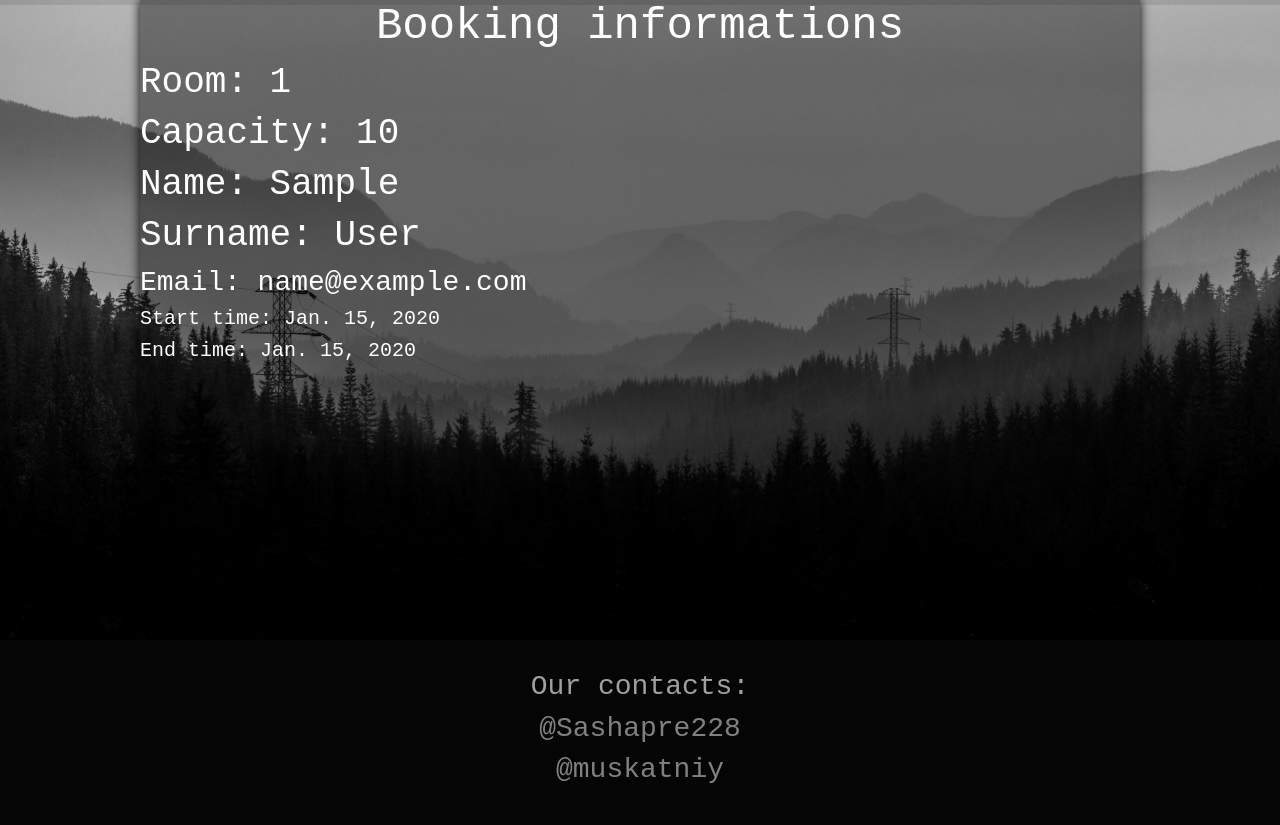
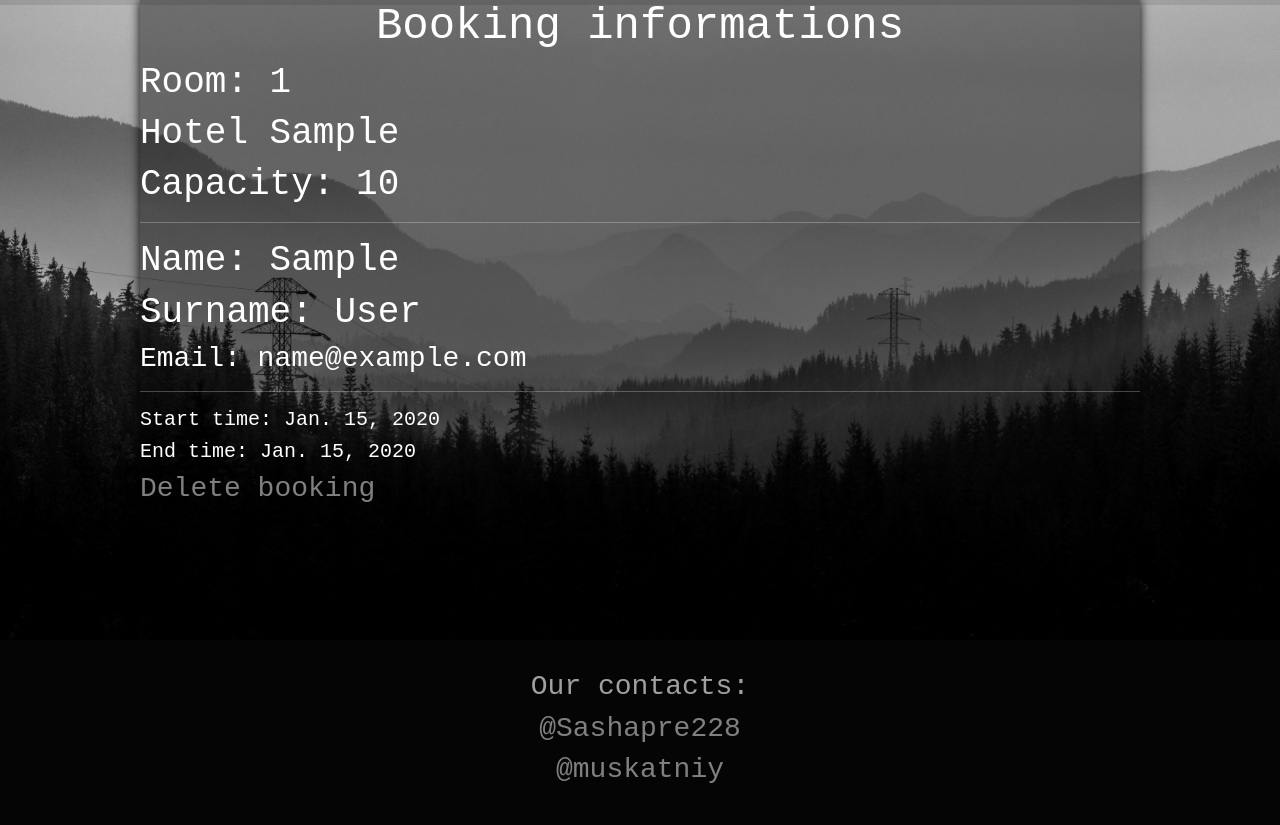
Before and after one commit to OleksandrKasapchuk/hotel_booking, a Django app: page /booking-info/1 in a window 1280 px wide. Shown: the part 80-905 px from the top of the page. Run offline with Django 5.2, Linux system fonts and the light colour scheme; a user stored in the database is signed in; tables that the repository leaves empty hold one stand-in row (values such as "Sample post").

Commit message:
deleting booking

```diff
--- a/booking/forms.py
+++ /dev/null
@@ -1,5 +0,0 @@
-from django import forms
-
-
-class BookingForm(forms.Form):
-	pass
--- a/booking/models.py
+++ b/booking/models.py
@@ -68,6 +68,5 @@ class Review(models.Model):
     text = models.CharField(max_length=150, blank=True, null=True)
     mark = models.IntegerField()
     user = models.ForeignKey(CustomUser, on_delete=models.CASCADE)
-
     def __str__(self):
         return f"{self.user} - {self.mark}"
--- a/booking/urls.py
+++ b/booking/urls.py
@@ -6,5 +6,6 @@ urlpatterns = [
     path("search-room", booking_views.search_rooms, name="search-rooms"),
 	path("show-results//<str:hotel>/<int:capacity>/<str:start_date>/<str:end_date>/", booking_views.show_results, name="show-results"),
     path("book-room//<str:hotel>/<int:capacity>/<str:start_date>/<str:end_date>/", booking_views.book_room, name="book-room"),
-    path("booking-info/<int:pk>", booking_views.show_booking_details, name="booking-info")
+    path("booking-info/<int:pk>", booking_views.show_booking_details, name="booking-info"),
+	path("delete-booking/<int:pk>", booking_views.delete_booking, name="delete-booking"),
 ]
--- a/booking/views.py
+++ b/booking/views.py
@@ -2,7 +2,6 @@ from django.shortcuts import render, redirect
 from booking.models import *
 from django.http import HttpResponse
 from django.contrib import messages
-from .forms import *
 from random import randint
 from datetime import *
 
@@ -100,3 +99,15 @@ def show_booking_details(request, pk):
     if request.user.id == booking.user.id:
         context = {'booking': booking}
         return render(request, 'booking/booking_info.html', context=context)
+
+def delete_booking(request, pk):
+    try:
+        booking = Booking.objects.get(id=pk)
+    except Booking.DoesNotExist:
+        return HttpResponse (
+            "Booking doesn't exist!",
+            status=404
+        )
+    user = booking.user
+    booking.delete()
+    return redirect(f"/user-info/{user.id}")
--- a/static/css/style.css
+++ b/static/css/style.css
@@ -397,5 +397,4 @@ main a:visited {
     .review-form input[type="text"] {
         width: 90%;
     }
-
 }
--- a/templates/booking/booking_info.html
+++ b/templates/booking/booking_info.html
@@ -4,11 +4,15 @@
 <main>
 	<h1>Booking informations</h1>
 	<h2>Room: {{ booking.room.number }}</h2>
+	<h2>{{ booking.room.hotel }} </h2>
 	<h2>Capacity: {{ booking.room.capacity }} </h2>
+	<hr>
 	<h2>Name: {{booking.user.first_name}} </h2>
 	<h2>Surname: {{booking.user.last_name}} </h2>
 	<h3>Email: {{booking.user.email}} </h3>
+	<hr>
 	<h4>Start time: {{booking.start_date}} </h4>
 	<h4>End time: {{booking.end_date}} </h4>
+	<h3><a href="{% url 'delete-booking' booking.id %}">Delete booking</a></h3>
 </main>
 {% endblock %}
--- a/templates/booking/index.html
+++ b/templates/booking/index.html
@@ -32,7 +32,7 @@
 	{% for review in reviews %}
 		<section class="review">
 			<h2> {{review.user}} </h2>
-			<h3> {{review.mark}}★ </h3>
+			<h3>{{review.mark}}★</h3>
 			<p> {{review.text}} </p>
 		</section>
 	{% endfor %}
```
Also changed, not shown: booking/migrations/0002_rename_add_favors_booking_favors.py (added).
